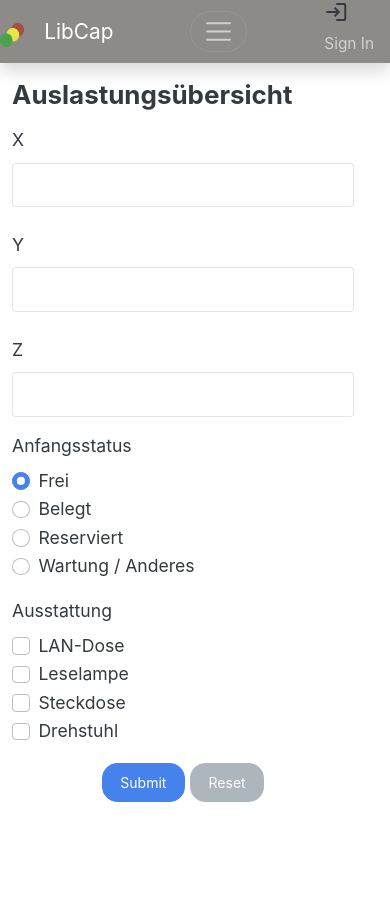
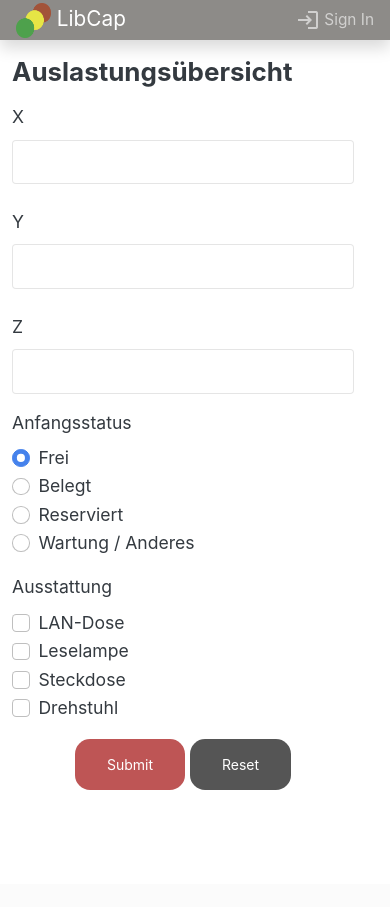
Before and after one commit to BennerLukas/LibCap, a Flask app: page /add_controller in a window 390 px wide. After the commit the page ends 790 px from the top, so only its background shows below. Run offline with Flask 2, Linux system fonts and the light colour scheme; parts of the project's set-up code (start-up, migrations or seed data) failed here and were passed over; some libraries are stand-ins or nearby versions.

Commit message:
WIP before change bootstrap template

```diff
--- a/src/LibCap/WebFrontend/app/static/css/custom_styles.css
+++ b/src/LibCap/WebFrontend/app/static/css/custom_styles.css
@@ -8,6 +8,18 @@
   display: inline-block;
   /*font-size: 16px; */
 }
+
+.button2 {
+  background-color: #555;
+  border: none;
+  color: white;
+  padding: 15px 32px;
+  text-align: center;
+  text-decoration: none;
+  display: inline-block;
+  /*font-size: 16px; */
+}
+
 body {
   /*font-size: .875rem;*/
 }
@@ -29,7 +41,7 @@ a {
 }
 a:hover
 {
-     color: #286af6;
+     color: #be5555;
      text-decoration:none;
      cursor:pointer;
 }
--- a/src/LibCap/WebFrontend/app/templates/add_controller.html
+++ b/src/LibCap/WebFrontend/app/templates/add_controller.html
@@ -81,8 +81,8 @@
         </div>
     </fieldset>
     <div class="text-center">
-        <button type="submit" class="btn btn-primary">Submit</button>
-        <button type="reset" class="btn btn-secondary">Reset</button>
+        <button type="submit" class="btn btn-primary button">Submit</button>
+        <button type="reset" class="btn btn-secondary button2" >Reset</button>
     </div>
 </form>
 
--- a/src/LibCap/WebFrontend/app/templates/includes/base.html
+++ b/src/LibCap/WebFrontend/app/templates/includes/base.html
@@ -21,32 +21,38 @@
 <script src="../static/js/bootstrap.bundle.js"></script>
 <header class="navbar navbar-dark sticky-top bg-dark flex-md-nowrap p-0 shadow">
     <span>
-        <img src="../static/imgs/logo_basic.png" style="height: 24px; width: 24px;">
-        <a class="navbar-brand col-md-2 col-lg-2 me-0 px-3" href="/">LibCap</a>
+
+
+        <a class="navbar-brand col-md-2 col-lg-2 me-0 px-3" href="/">
+            <img src="../static/imgs/logo_basic.png" style="height: 35px; width: 35px;">
+            LibCap
+        </a>
+
     </span>
-    <button class="navbar-toggler position-sticky d-md-none collapsed" type="button" data-bs-toggle="collapse"
-            data-bs-target="#sidebarMenu" aria-controls="sidebarMenu" aria-expanded="false"
-            aria-label="Toggle navigation">
-        <span class="navbar-toggler-icon"></span>
-    </button>
+    <!--    <button class="navbar-toggler position-sticky d-md-none collapsed" type="button" data-bs-toggle="collapse"-->
+    <!--            data-bs-target="#sidebarMenu" aria-controls="sidebarMenu" aria-expanded="false"-->
+    <!--            aria-label="Toggle navigation">-->
+    <!--        <span class="navbar-toggler-icon"></span>-->
+    <!--    </button>-->
 
     <ul class="navbar-nav px-3">
-        <li class="nav-item text-nowrap">
-        </li>
+        <!--        <li class="nav-item text-nowrap">-->
+        <!--        </li>-->
         <li class="nav-item text-nowrap">
             {% if is_logged_in == 'logged_in' %}
             <div style="vertical-align: middle;">
-                <span>
+
+                <a class="nav-link" href="/logout">
                     <span class="material-icons">logout</span>
-                    <a class="nav-link" href="/logout">Sign Out</a>
-                </span>
+                    Sign Out
+                </a>
             </div>
             {% else %}
             <div style="vertical-align: middle;">
-                <span>
+                <a class="nav-link" href="/login">
                     <span class="material-icons">login</span>
-                    <a class="nav-link" href="/login">Sign In</a>
-                </span>
+                    Sign In
+                </a>
             </div>
             {% endif %}
         </li>
@@ -60,13 +66,16 @@
                 <ul class="nav flex-column">
                     <li class="nav-item">
                         {% if request.path == '/' %}
-                        <a class="nav-link disabled py-3 border-bottom" aria-current="page" title="Home" data-bs-toggle="tooltip" data-bs-placement="right" href="/">
+                        <a class="nav-link disabled py-3 border-bottom" aria-current="page" title="Home"
+                           data-bs-toggle="tooltip" data-bs-placement="right" href="/">
                             {% else %}
-                            <a href="/" class="nav-link active py-3 border-bottom" aria-current="page" title="Home" data-bs-toggle="tooltip" data-bs-placement="right">
+                            <a href="/" class="nav-link active py-3 border-bottom" aria-current="page" title="Home"
+                               data-bs-toggle="tooltip" data-bs-placement="right">
                                 {% endif %}
                                 <div style="vertical-align: middle;">
                                     <span>
-                                        <span class="material-icons-round material-icons" style="width:auto; height:auto;">home</span>
+                                        <span class="material-icons-round material-icons"
+                                              style="width:auto; height:auto;">home</span>
                                         Übersicht
                                     </span>
                                 </div>
@@ -74,13 +83,16 @@
                     </li>
                     <li class="nav-item">
                         {% if request.path == '/dashboard' %}
-                        <a class="nav-link disabled py-3 border-bottom" aria-current="page" title="Auslastung" data-bs-toggle="tooltip" data-bs-placement="right" href="/">
+                        <a class="nav-link disabled py-3 border-bottom" aria-current="page" title="Auslastung"
+                           data-bs-toggle="tooltip" data-bs-placement="right" href="/">
                             {% else %}
-                            <a href="/dashboard" class="nav-link active py-3 border-bottom" aria-current="page" title="Auslastung" data-bs-toggle="tooltip" data-bs-placement="right">
+                            <a href="/dashboard" class="nav-link active py-3 border-bottom" aria-current="page"
+                               title="Auslastung" data-bs-toggle="tooltip" data-bs-placement="right">
                                 {% endif %}
                                 <div style="vertical-align: middle;">
                                     <span>
-                                        <span class="material-icons-round material-icons" style="width:auto; height:auto;">table_restaurant</span>
+                                        <span class="material-icons-round material-icons"
+                                              style="width:auto; height:auto;">table_restaurant</span>
                                         Sitzplatzübersicht
                                     </span>
                                 </div>
@@ -88,13 +100,16 @@
                     </li>
                     <li class="nav-item">
                         {% if request.path == '/reservierung' %}
-                        <a class="nav-link disabled py-3 border-bottom" aria-current="page" title="Reservierung" data-bs-toggle="tooltip" data-bs-placement="right" href="/">
+                        <a class="nav-link disabled py-3 border-bottom" aria-current="page" title="Reservierung"
+                           data-bs-toggle="tooltip" data-bs-placement="right" href="/">
                             {% else %}
-                            <a href="/reservierung" class="nav-link active py-3 border-bottom" aria-current="page" title="Reservierung" data-bs-toggle="tooltip" data-bs-placement="right">
+                            <a href="/reservierung" class="nav-link active py-3 border-bottom" aria-current="page"
+                               title="Reservierung" data-bs-toggle="tooltip" data-bs-placement="right">
                                 {% endif %}
                                 <div style="vertical-align: middle;">
                                     <span>
-                                        <span class="material-icons-round material-icons" style="width:auto; height:auto;">bookmark_added</span>
+                                        <span class="material-icons-round material-icons"
+                                              style="width:auto; height:auto;">bookmark_added</span>
                                         Reservierung
                                     </span>
                                 </div>
@@ -102,13 +117,16 @@
                     </li>
                     <li class="nav-item">
                         {% if request.path == '/add_controller' %}
-                        <a class="nav-link disabled py-3 border-bottom" aria-current="page" title="Controller hinzufügen" data-bs-toggle="tooltip" data-bs-placement="right">
+                        <a class="nav-link disabled py-3 border-bottom" aria-current="page"
+                           title="Controller hinzufügen" data-bs-toggle="tooltip" data-bs-placement="right">
                             {% else %}
-                            <a href="/add_controller" class="nav-link active py-3 border-bottom" aria-current="page" title="Controller hinzufügen" data-bs-toggle="tooltip" data-bs-placement="right">
+                            <a href="/add_controller" class="nav-link active py-3 border-bottom" aria-current="page"
+                               title="Controller hinzufügen" data-bs-toggle="tooltip" data-bs-placement="right">
                                 {% endif %}
                                 <div style="vertical-align: middle;">
                                     <span>
-                                        <span class="material-icons-round material-icons" style="width:auto; height:auto;">build</span>
+                                        <span class="material-icons-round material-icons"
+                                              style="width:auto; height:auto;">build</span>
                                         Controller hinzufügen
                                     </span>
                                 </div>
@@ -130,4 +148,5 @@
 </div>
 
 </body>
+
 </html>
--- a/src/LibCap/WebFrontend/app/views.py
+++ b/src/LibCap/WebFrontend/app/views.py
@@ -5,7 +5,7 @@ from app.db_connector import DatabaseConnector
 from app.backend_functions import Backend
 
 dbc = DatabaseConnector()
-dbc.example_init()
+# dbc.example_init()
 
 backend = Backend(dbc)
 
```
Also changed, not shown: src/LibCap/WebFrontend/app/db_connector.py (+14 -13 lines). Lines whose indentation alone changed are shown as unchanged.
